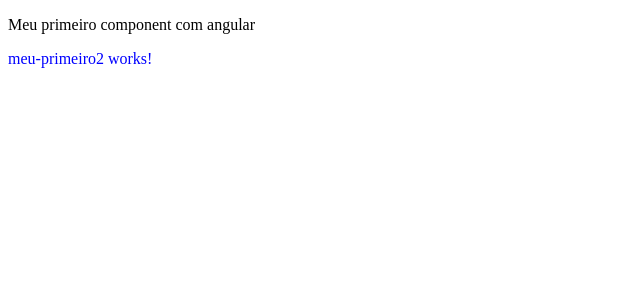
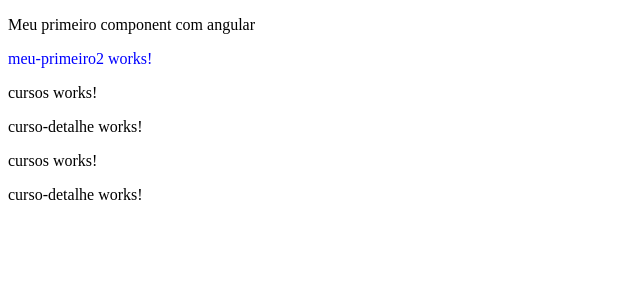
Before and after one commit to EmanuelSergio/Angular, an Angular app in the folder primeiro-projeto/: page / in a window 1280 px wide. Shown: the top 300 px of the page, without its empty margins (0-640 px from the left). Built offline with nearby package versions, Linux system fonts and the light colour scheme.

Commit message:
aprendendo sobre modulos e suas heranças

```diff
--- a/primeiro-projeto/src/app/app.component.html
+++ b/primeiro-projeto/src/app/app.component.html
@@ -6,3 +6,7 @@
 <app-meu-primeiro2>
 
 </app-meu-primeiro2>
+
+<app-cursos>
+
+</app-cursos>
--- a/primeiro-projeto/src/app/app.module.ts
+++ b/primeiro-projeto/src/app/app.module.ts
@@ -5,6 +5,7 @@
 import { AppComponent } from './app.component';
 import { MeuPrimeiroComponent } from './meu-primeiro/meu-primeiro.component';
 import { MeuPrimeiro2Component } from './meu-primeiro2/meu-primeiro2.component';
+import { CursosModule } from './cursos/cursos.module';
 
 @NgModule({
   declarations: [
@@ -14,7 +15,8 @@
   ],
   imports: [
     BrowserModule,
-    AppRoutingModule
+    AppRoutingModule,
+    CursosModule
   ],
   providers: [],
   bootstrap: [AppComponent]
--- /dev/null
+++ b/primeiro-projeto/src/app/cursos/curso-detalhe/curso-detalhe.component.html
@@ -0,0 +1 @@
+<p>curso-detalhe works!</p>
--- /dev/null
+++ b/primeiro-projeto/src/app/cursos/cursos.component.html
@@ -0,0 +1,5 @@
+<p>cursos works!</p>
+
+<app-curso-detalhe>
+
+</app-curso-detalhe>
--- a/primeiro-projeto/src/app/meu-primeiro2/meu-primeiro2.component.html
+++ b/primeiro-projeto/src/app/meu-primeiro2/meu-primeiro2.component.html
@@ -1 +1,3 @@
 <p>meu-primeiro2 works!</p>
+
+<app-cursos></app-cursos>
```
Also changed, not shown: primeiro-projeto/src/app/cursos/curso-detalhe/curso-detalhe.component.ts (added, +10 -0 lines), primeiro-projeto/src/app/cursos/cursos.component.ts (added, +10 -0 lines), primeiro-projeto/src/app/cursos/cursos.module.ts (added, +20 -0 lines), primeiro-projeto/src/app/cursos/curso-detalhe/curso-detalhe.component.css (added), primeiro-projeto/src/app/cursos/cursos.component.css (added), 2 other files (tests, documents, lock files or other folders).
